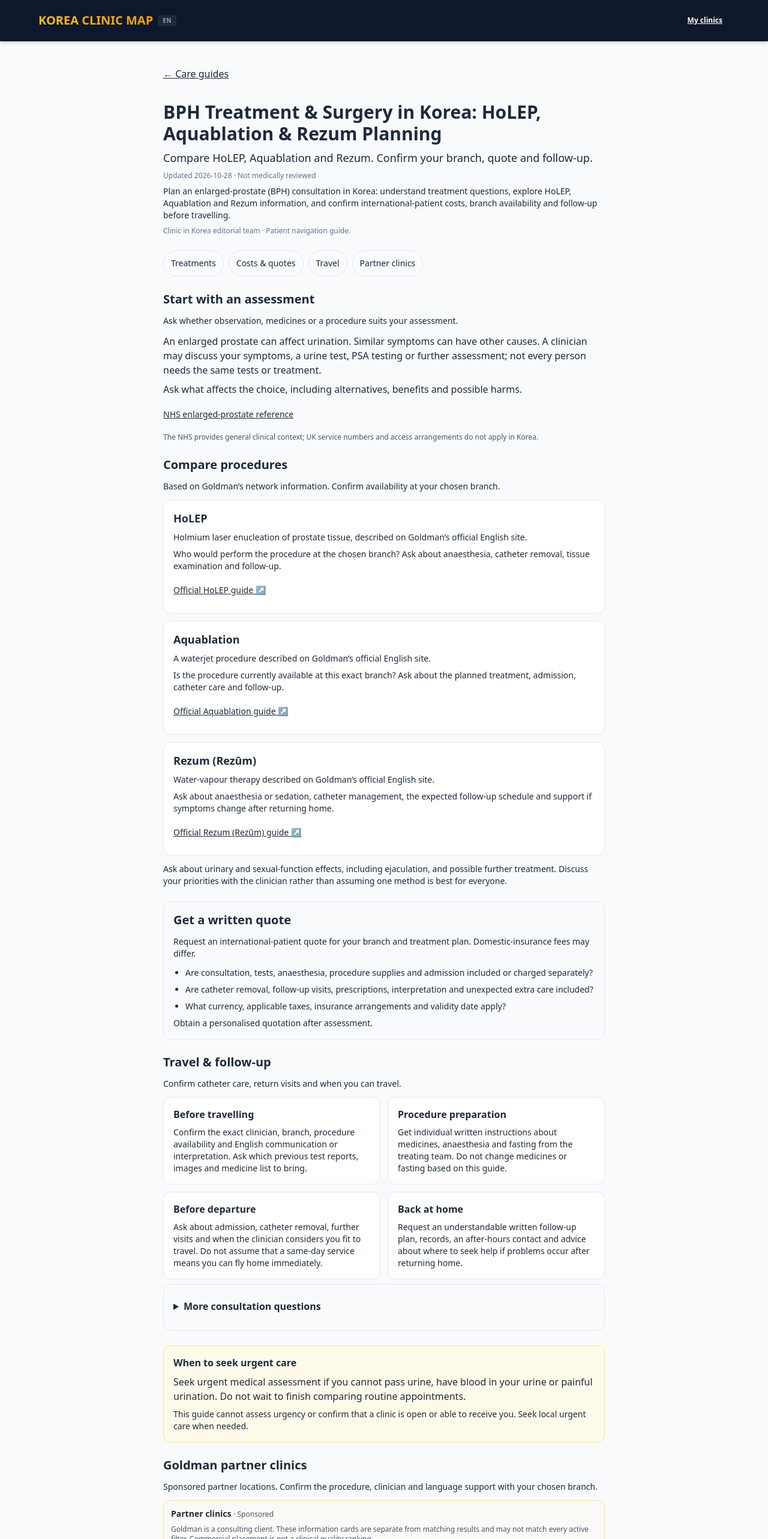
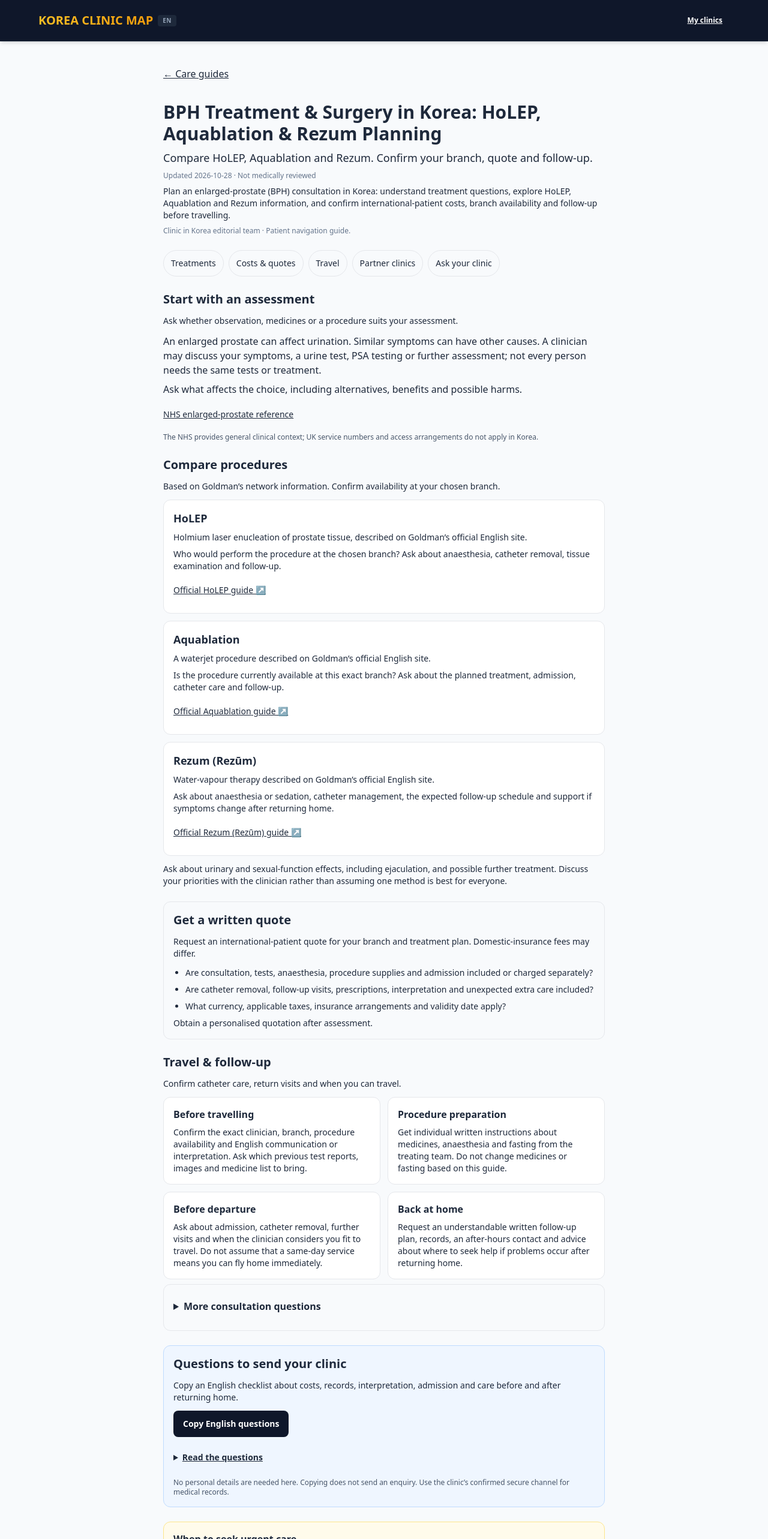
Before and after one commit to gipyeong96/clinic-in-korea-map, a Next.js app: page /guides/urology-care/bph in a window 1280 px wide. Shown: the top 2566 px of the page at 60% size. Built offline with nearby package versions, Linux system fonts and the light colour scheme.

Commit message:
Add copyable English international patient inquiry checklist (#77)
Co-authored-by: Codex <codex@openai.com>

```diff
--- a/components/BphPlanningGuide.tsx
+++ b/components/BphPlanningGuide.tsx
@@ -1,6 +1,7 @@
 import Link from 'next/link';
 import PartnerClinicCards from '@/components/PartnerClinicCards';
 import MobileCardDetails from '@/components/MobileCardDetails';
+import InternationalInquiryChecklist from '@/components/InternationalInquiryChecklist';
 import {bphGuidePath,bphGuideUpdated,bphProcedures} from '@/lib/bph-navigation';
 import {conditionAreas,conditionPath} from '@/lib/condition-search';
 import {conditionMatches} from '@/lib/condition-pages';
@@ -12,7 +13,7 @@ export default function BphPlanningGuide({guide:g}:{guide:Guide}){
  return <article className="max-w-3xl mx-auto px-4 py-5 sm:py-8 space-y-5 sm:space-y-6 break-words">
   <Link href="/guides" className="inline-flex min-h-11 items-center underline">← Care guides</Link>
   <header className="space-y-2"><h1 className="text-2xl sm:text-3xl font-bold"><span className="sm:hidden">BPH treatment in Korea</span><span className="hidden sm:inline">{g.title}</span></h1><p className="text-sm sm:text-lg">Compare HoLEP, Aquablation and Rezum. Confirm your branch, quote and follow-up.</p><p className="text-xs text-slate-500">Updated {bphGuideUpdated} · Not medically reviewed</p><MobileCardDetails label="About this guide"><p className="text-sm">{g.intro}</p><p className="text-xs text-slate-500">Clinic in Korea editorial team · Patient navigation guide.</p></MobileCardDetails></header>
-  <nav aria-label="BPH guide sections" className="flex flex-wrap gap-2 text-sm">{[['treatment-options','Treatments'],['costs-and-quotes','Costs & quotes'],['travel-and-follow-up','Travel'],['partner-clinics','Partner clinics']].map(([id,label])=><a key={id} href={'#'+id} className="min-h-11 inline-flex items-center rounded-full border px-3 py-2">{label}</a>)}</nav>
+  <nav aria-label="BPH guide sections" className="flex flex-wrap gap-2 text-sm">{[['treatment-options','Treatments'],['costs-and-quotes','Costs & quotes'],['travel-and-follow-up','Travel'],['partner-clinics','Partner clinics'],['inquiry-checklist','Ask your clinic']].map(([id,label])=><a key={id} href={'#'+id} className="min-h-11 inline-flex items-center rounded-full border px-3 py-2">{label}</a>)}</nav>
   <section id="treatment-options" className="scroll-mt-24 space-y-3"><h2 className="text-lg sm:text-xl font-bold">Start with an assessment</h2><p className="text-sm">Ask whether observation, medicines or a procedure suits your assessment.</p><MobileCardDetails label="Assessment & treatment options"><p>{g.clinical}</p><p>Ask what affects the choice, including alternatives, benefits and possible harms.</p><a className="inline-flex min-h-11 items-center underline text-sm" href="https://www.nhs.uk/conditions/enlarged-prostate/">NHS enlarged-prostate reference</a><p className="text-xs text-slate-600">The NHS provides general clinical context; UK service numbers and access arrangements do not apply in Korea.</p></MobileCardDetails></section>
   <section className="space-y-3" aria-label="BPH procedure planning"><h2 className="text-xl font-bold">Compare procedures</h2><p className="text-sm">Based on Goldman’s network information. Confirm availability at your chosen branch.</p><div className="space-y-3">{bphProcedures.map(p=><section key={p.slug} id={'procedure-'+p.slug} className="scroll-mt-24 rounded-xl border bg-white p-4 space-y-2"><h3 className="text-lg font-bold">{p.name}</h3><p className="text-sm">{p.summary}</p><MobileCardDetails label="Questions before booking"><p className="text-sm">{p.question}</p></MobileCardDetails><a className="inline-flex min-h-11 items-center underline text-sm" href={p.official} target="_blank" rel="sponsored noopener noreferrer">Official {p.name} guide ↗</a></section>)}</div><p className="text-sm">Ask about urinary and sexual-function effects, including ejaculation, and possible further treatment. Discuss your priorities with the clinician rather than assuming one method is best for everyone.</p></section>
   <section id="costs-and-quotes" className="scroll-mt-24 rounded-xl border bg-slate-50 p-4 space-y-3"><h2 className="text-xl font-bold">Get a written quote</h2><p className="text-sm">Request an international-patient quote for your branch and treatment plan. Domestic-insurance fees may differ.</p><MobileCardDetails label="What should the quote include?" hashTarget="costs-and-quotes"><ul className="list-disc pl-5 space-y-2 text-sm"><li>Are consultation, tests, anaesthesia, procedure supplies and admission included or charged separately?</li><li>Are catheter removal, follow-up visits, prescriptions, interpretation and unexpected extra care included?</li><li>What currency, applicable taxes, insurance arrangements and validity date apply?</li></ul><p className="text-sm">Obtain a personalised quotation after assessment.</p></MobileCardDetails></section>
@@ -22,6 +23,7 @@ export default function BphPlanningGuide({guide:g}:{guide:Guide}){
    ['Before departure','Ask about admission, catheter removal, further visits and when the clinician considers you fit to travel. Do not assume that a same-day service means you can fly home immediately.'],
    ['Back at home','Request an understandable written follow-up plan, records, an after-hours contact and advice about where to seek help if problems occur after returning home.'],
   ].map(([title,text])=><section key={title} className="rounded-xl border bg-white p-4 space-y-2"><h3 className="font-bold">{title}</h3><p className="text-sm">{text}</p></section>)}</div><details className="rounded-xl border p-4"><summary className="min-h-11 cursor-pointer py-2 font-semibold">More consultation questions</summary><dl className="space-y-3 pt-2">{g.questions.map(([topic,text])=><div key={topic}><dt className="font-semibold">{topic}</dt><dd className="text-sm">{text}</dd></div>)}</dl></details></MobileCardDetails></section>
+  <InternationalInquiryChecklist/>
   <aside className="rounded-xl border border-amber-200 bg-amber-50 p-4 space-y-2"><h2 className="font-bold">When to seek urgent care</h2><p>{g.urgent}</p><p className="text-sm">This guide cannot assess urgency or confirm that a clinic is open or able to receive you. Seek local urgent care when needed.</p></aside>
   <section id="partner-clinics" className="scroll-mt-24 space-y-3"><h2 className="text-xl font-bold">Goldman partner clinics</h2><p className="text-sm">Sponsored partner locations. Confirm the procedure, clinician and language support with your chosen branch.</p><PartnerClinicCards ids={goldmanBranches.map(b=>b.id)}/><details className="rounded-xl border p-4"><summary className="min-h-11 cursor-pointer py-2 font-semibold">Questions inspired by Goldman’s English site</summary><p className="text-sm">{g.partnerDescription}</p><blockquote className="border-l-2 pl-3 my-3 text-sm">“{g.partnerQuestion}”</blockquote><a className="inline-flex min-h-11 items-center underline" href="https://www.gold-man.com/ennew/prostate/bph" rel="sponsored">Goldman official BPH information</a></details></section>
   <section className="space-y-3"><h2 className="text-xl font-bold">Find a clinic location</h2><p className="text-sm">Directory searches match reported departments and location, not availability of a particular procedure. Matching Goldman partners appear first as disclosed commercial placement; this is not a clinical quality ranking.</p><nav aria-label="BPH clinic location searches" className="grid sm:grid-cols-2 gap-2">{[['gangnam','Gangnam area'],['seoul-station','Seoul Station'],['jamsil-station','Jamsil Station area'],['incheon','Incheon'],['dongtan','Dongtan']].map(([slug,label])=><Link key={slug} className="min-h-11 flex items-center rounded-lg border px-3 py-2 underline" href={'/clinics/urology/'+slug}>{label} urology clinics</Link>)}</nav><Link className="inline-flex min-h-11 items-center underline" href="/nearby?department=urology">Find urology clinics near me</Link><p className="text-xs text-slate-600">Nearby search asks permission before using your location. You can search by station without sharing it.</p></section>
--- /dev/null
+++ b/components/InternationalInquiryChecklist.tsx
@@ -0,0 +1,22 @@
+'use client';
+import {useRef,useState} from 'react';
+import {internationalInquiry} from '@/lib/international-inquiry';
+
+export default function InternationalInquiryChecklist(){
+ const [expanded,setExpanded]=useState(false),[status,setStatus]=useState(''),[copying,setCopying]=useState(false);
+ const text=useRef<HTMLTextAreaElement>(null);
+ async function copy(){
+  setCopying(true);
+  try{await navigator.clipboard.writeText(internationalInquiry);setStatus('Questions copied. Paste them into your own message to the clinic.');}
+  catch{setExpanded(true);setStatus('Automatic copy is unavailable. Select and copy the questions below.');requestAnimationFrame(()=>{text.current?.focus();text.current?.select();});}
+  finally{setCopying(false);}
+ }
+ return <section id="inquiry-checklist" aria-labelledby="inquiry-heading" className="scroll-mt-24 rounded-xl border border-blue-200 bg-blue-50 p-4 space-y-3">
+  <h2 id="inquiry-heading" className="text-lg sm:text-xl font-bold">Questions to send your clinic</h2>
+  <p className="text-sm">Copy an English checklist about costs, records, interpretation, admission and care before and after returning home.</p>
+  <button type="button" disabled={copying} onClick={copy} className="min-h-11 rounded-lg bg-slate-900 px-4 py-3 text-sm font-semibold text-white disabled:opacity-60">{copying?'Copying…':'Copy English questions'}</button>
+  <p role="status" aria-live="polite" className="text-sm">{status}</p>
+  <details open={expanded} onToggle={event=>setExpanded(event.currentTarget.open)}><summary className="min-h-11 cursor-pointer py-3 text-sm font-semibold underline">Read the questions</summary><label htmlFor="inquiry-questions" className="sr-only">English questions to copy</label><textarea id="inquiry-questions" ref={text} readOnly value={internationalInquiry} rows={14} className="w-full min-w-0 rounded-lg border bg-white p-3 text-base leading-relaxed"/></details>
+  <p className="text-xs text-slate-600">No personal details are needed here. Copying does not send an enquiry. Use the clinic’s confirmed secure channel for medical records.</p>
+ </section>;
+}
--- /dev/null
+++ b/lib/international-inquiry.ts
@@ -0,0 +1,17 @@
+export const internationalInquiry=`Hello, I am considering travelling to Korea for a BPH consultation. Before arranging travel, could you please help me confirm the following?
+
+1. Branch and appointment: Which branch and clinician should I contact? Can you assess me before deciding whether a procedure is suitable, and confirm current availability at that branch?
+
+2. Costs: Could you provide a written international-patient estimate? Please list consultation, tests, anaesthesia, procedure supplies, admission, medicines, catheter removal, follow-up and interpretation, including any exclusions or possible extra charges. What currency, insurance terms and validity period apply?
+
+3. Records and tests: Which previous test reports, images and medicine/allergy list should I bring? Are translations needed? Which additional tests may be required after assessment, and how should I securely send records to your team?
+
+4. Communication: Is English consultation or interpretation available for my appointments, consent, admission and follow-up? Does it need advance booking, and is there a separate fee?
+
+5. Stay and catheter care: If treatment is recommended, is admission needed? How many visits might be required, when would catheter removal and a voiding check be planned, and what support is available between visits?
+
+6. Before returning home: What final review and records would I need? When could the treating clinician assess whether I am fit to travel, and what happens if I need to extend my stay?
+
+7. After returning home: Could I receive written aftercare instructions and a follow-up plan? How can I contact your team, including after hours, and where should I seek urgent help locally if problems arise?
+
+Thank you. I understand that the treatment plan, quote and travel timing need individual clinical assessment.`;
```
